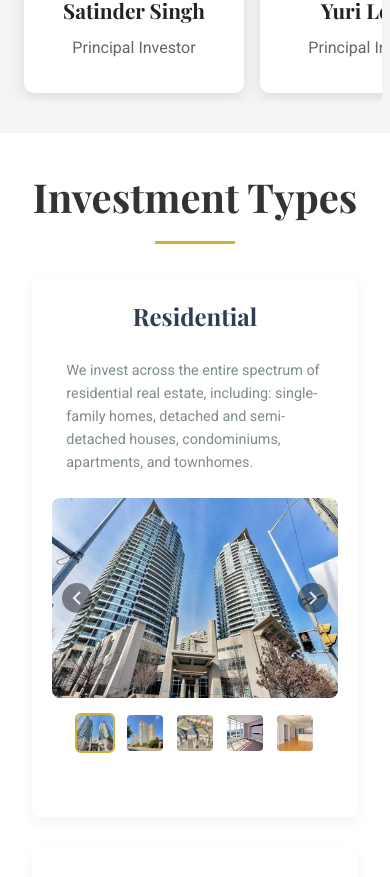
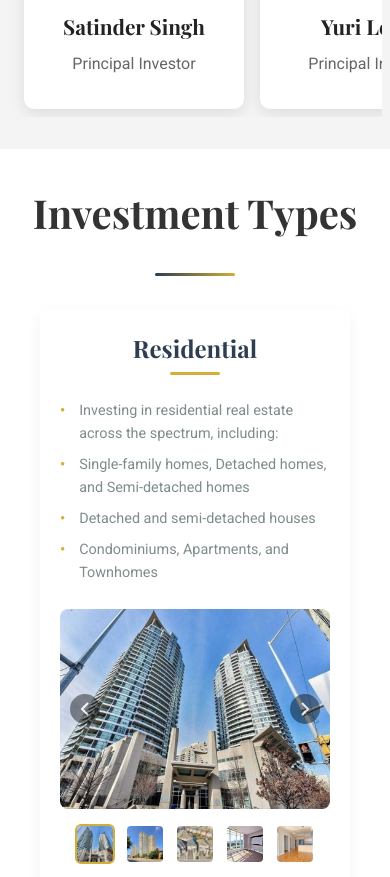
Before and after one commit to sanat75/grainrealty, a React (Create React App) app: page / in a window 390 px wide. Shown: the part 1705-2582 px from the top of the page. Built offline with nearby package versions, Linux system fonts and the light colour scheme.

Commit message:
mobile optimization2.01

```diff
--- a/src/components/InvestmentTypes.css
+++ b/src/components/InvestmentTypes.css
@@ -28,7 +28,7 @@
   box-shadow: 0 15px 30px rgba(0, 0, 0, 0.1);
 }
 
-/* Investment Intro Styles */
+/* Investment Intro Styles - Updated for bullet points */
 .investment-intro {
   margin: 1rem 0 1.5rem;
   color: var(--gray);
@@ -36,6 +36,22 @@
   font-size: 1rem;
   text-align: left;
   width: 100%;
+  list-style-type: none;
+  padding-left: 0;
+}
+
+.investment-intro li {
+  position: relative;
+  padding-left: 1.5rem;
+  margin-bottom: 0.5rem;
+}
+
+.investment-intro li:before {
+  content: "•";
+  position: absolute;
+  left: 0;
+  color: var(--secondary);
+  font-weight: bold;
 }
 
 /* Image Gallery Styles */
@@ -109,6 +125,25 @@
   width: 100%;
 }
 
+/* Improved scrollbar styling for thumbnails */
+.thumbnails::-webkit-scrollbar {
+  height: 5px;
+}
+
+.thumbnails::-webkit-scrollbar-track {
+  background: #f1f1f1;
+  border-radius: 10px;
+}
+
+.thumbnails::-webkit-scrollbar-thumb {
+  background: var(--secondary);
+  border-radius: 10px;
+}
+
+.thumbnails::-webkit-scrollbar-thumb:hover {
+  background: var(--primary);
+}
+
 .thumbnail {
   width: 60px;
   height: 60px;
@@ -145,6 +180,21 @@
   color: var(--primary);
   margin-bottom: 1rem;
   font-weight: 600;
+  position: relative;
+  display: inline-block;
+  padding-bottom: 0.5rem;
+}
+
+.investment-card h3:after {
+  content: '';
+  position: absolute;
+  bottom: 0;
+  left: 50%;
+  transform: translateX(-50%);
+  width: 50px;
+  height: 3px;
+  background-color: var(--secondary);
+  border-radius: 2px;
 }
 
 .investment-card p {
@@ -223,6 +273,28 @@
   to { opacity: 1; transform: translateY(0); }
 }
 
+/* Section title styling */
+.section-title {
+  font-size: 2.5rem;
+  text-align: center;
+  margin-bottom: 3rem;
+  color: var(--primary);
+  position: relative;
+  padding-bottom: 1rem;
+}
+
+.section-title:after {
+  content: '';
+  position: absolute;
+  bottom: 0;
+  left: 50%;
+  transform: translateX(-50%);
+  width: 80px;
+  height: 4px;
+  background: linear-gradient(to right, var(--primary), var(--secondary));
+  border-radius: 2px;
+}
+
 /* Improved media queries for better responsiveness */
 @media (max-width: 992px) {
   .investment-grid {
@@ -245,6 +317,11 @@
   .investment-intro {
     font-size: 0.95rem;
   }
+
+  .section-title {
+    font-size: 2.2rem;
+    margin-bottom: 2.5rem;
+  }
 }
 
 @media (max-width: 768px) {
@@ -255,7 +332,7 @@
   .investment-grid {
     grid-template-columns: 1fr;
     gap: 2rem;
-    padding: 0 0.5rem;
+    padding: 0 1rem;
     max-width: 100%;
   }
 
@@ -294,6 +371,11 @@
   .investment-segments li {
     font-size: 0.95rem;
   }
+
+  .section-title {
+    font-size: 2rem;
+    margin-bottom: 2rem;
+  }
 }
 
 /* Additional styles for extra small screens */
@@ -315,8 +397,8 @@
   }
 
   .section-title {
-    font-size: 2rem;
-    margin-bottom: 2rem;
+    font-size: 1.8rem;
+    margin-bottom: 1.8rem;
   }
 
   .investment-card h3 {
@@ -338,6 +420,10 @@
     margin: 0.75rem 0 1rem;
   }
 
+  .investment-intro li {
+    padding-left: 1.2rem;
+  }
+
   .investment-segments h4 {
     font-size: 1.1rem;
   }
--- a/src/components/InvestmentTypes.js
+++ b/src/components/InvestmentTypes.js
@@ -18,11 +18,22 @@ const ImageGallery = ({ images }) => {
   const [currentIndex, setCurrentIndex] = useState(0);
   const [touchStart, setTouchStart] = useState(0);
   const [touchEnd, setTouchEnd] = useState(0);
+  const [touchMoved, setTouchMoved] = useState(false);
 
-  const handleTouchStart = (e) => setTouchStart(e.targetTouches[0].clientX);
-  const handleTouchMove = (e) => setTouchEnd(e.targetTouches[0].clientX);
+  const handleTouchStart = (e) => {
+    setTouchStart(e.targetTouches[0].clientX);
+    setTouchEnd(e.targetTouches[0].clientX);
+    setTouchMoved(false);
+  };
+
+  const handleTouchMove = (e) => {
+    setTouchEnd(e.targetTouches[0].clientX);
+    setTouchMoved(true);
+  };
 
   const handleTouchEnd = () => {
+    if (!touchMoved) return;
+
     if (touchStart - touchEnd > 50) showNextImage();
     if (touchStart - touchEnd < -50) showPrevImage();
   };
@@ -93,15 +104,23 @@ const InvestmentTypes = () => {
     {
       id: 1,
       title: "Residential",
-      intro: `We invest across the entire spectrum of residential real estate, including:
-      single-family homes, detached and semi-detached houses, condominiums, apartments, and townhomes.`,
+      intro: [
+        "Investing in residential real estate across the spectrum, including:        ",
+        "Single-family homes, Detached homes, and Semi-detached homes        ",
+        "Detached and semi-detached houses",
+        "Condominiums, Apartments, and Townhomes"
+
+      ],
       images: [res1, res2, res3, res4, res5],
     },
     {
       id: 2,
       title: "Industrial",
-      intro: `Our industrial real estate portfolio spans the entire construction lifecycle.
-      It includes manufacturing facilities, industrial sheds, and modern office spaces tailored for logistics and production needs.`,
+      intro: [
+        "Encompassing the full construction lifecycle, we also operate in industrial real estate, including:",
+        "Manufacturing facilities / Industrial sheds ",
+        "Office spaces"
+      ],
       images: [ind4, ind3, ind1, ind5, ind6],
     }
   ];
@@ -118,7 +137,11 @@ const InvestmentTypes = () => {
               style={{ animationDelay: `${index * 0.3}s` }}
             >
               <h3>{type.title}</h3>
-              <p className="investment-intro">{type.intro}</p>
+              <ul className="investment-intro">
+                {type.intro.map((item, idx) => (
+                  <li key={idx}>{item}</li>
+                ))}
+              </ul>
               <ImageGallery images={type.images} />
             </div>
           ))}
```
